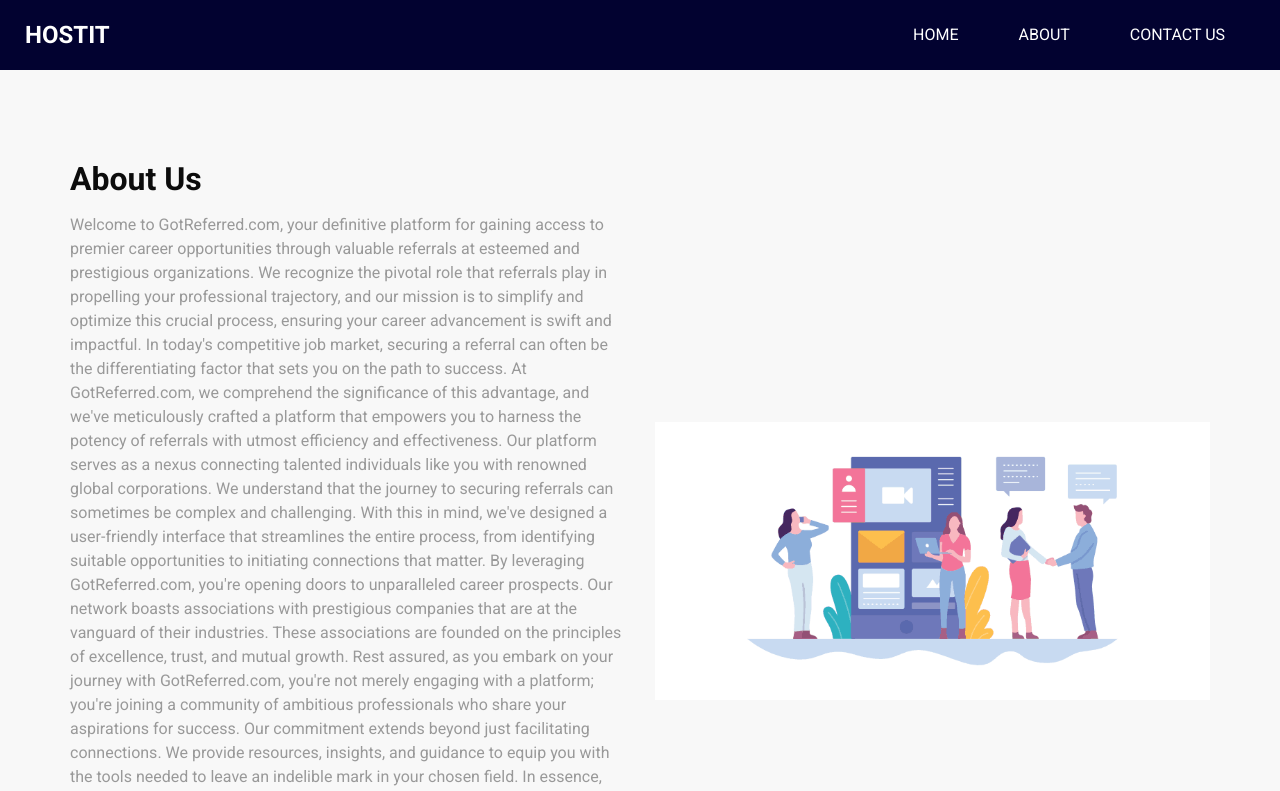
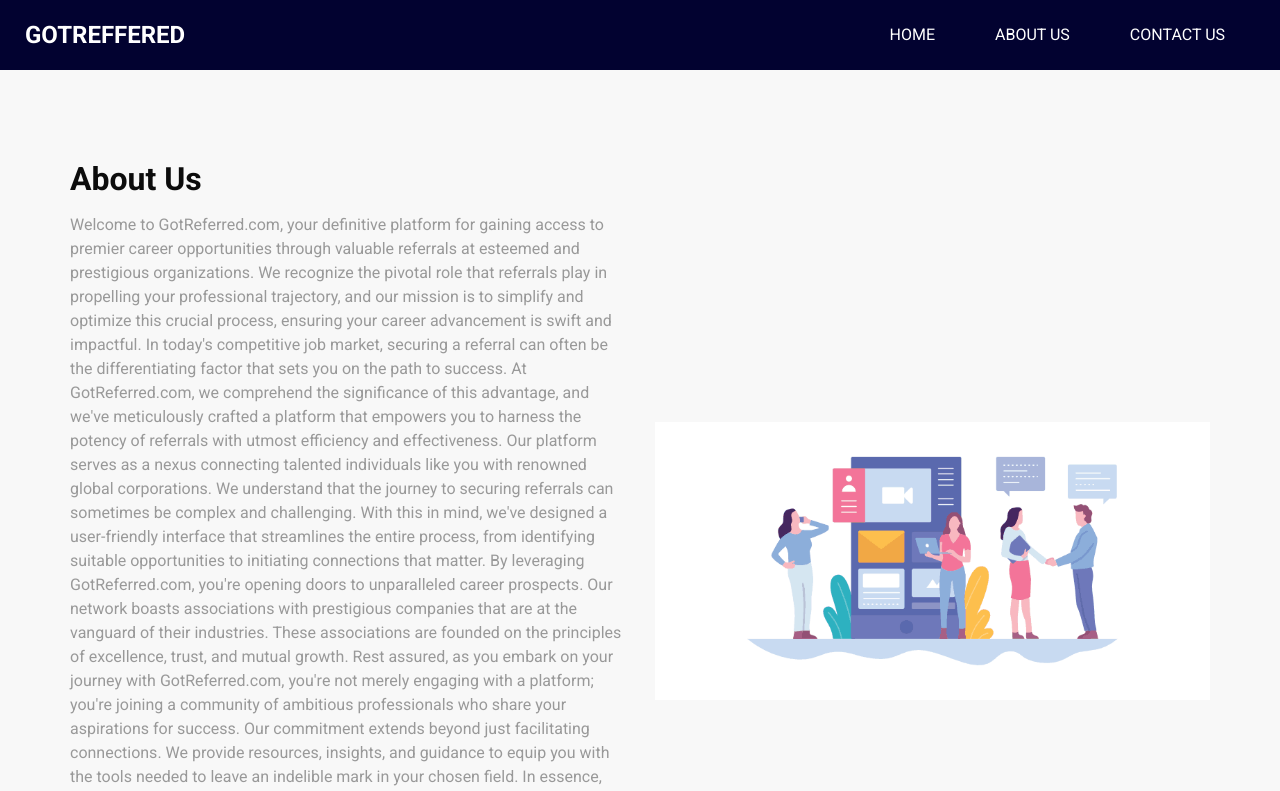
Before and after one commit to Lakshya99ch/lakshya99ch.github.io, a plain HTML site: page GotReferred/about.html in a window 1280 px wide. Shown: the top 791 px of the page. Drawn offline with Linux system fonts and the light colour scheme; a script that the page names is missing.

Commit message:
Update about.html

```diff
--- a/GotReferred/about.html
+++ b/GotReferred/about.html
@@ -40,7 +40,7 @@
       <div class="container-fluid">
         <nav class="navbar navbar-expand-lg custom_nav-container ">
           <a class="navbar-brand" href="index.html">
-            <span>Hostit</span>
+            <span>Gotreffered</span>
           </a>
 
           <button class="navbar-toggler" type="button" data-toggle="collapse" data-target="#navbarSupportedContent" aria-controls="navbarSupportedContent" aria-expanded="false" aria-label="Toggle navigation">
@@ -53,7 +53,7 @@
                 <a class="nav-link" href="index.html">Home <span class="sr-only">(current)</span></a>
               </li>
               <li class="nav-item active">
-                <a class="nav-link" href="about.html"> About</a>
+                <a class="nav-link" href="about.html"> About Us</a>
               </li>
              <!-- <li class="nav-item">
                 <a class="nav-link" href="service.html">Services</a>
```
